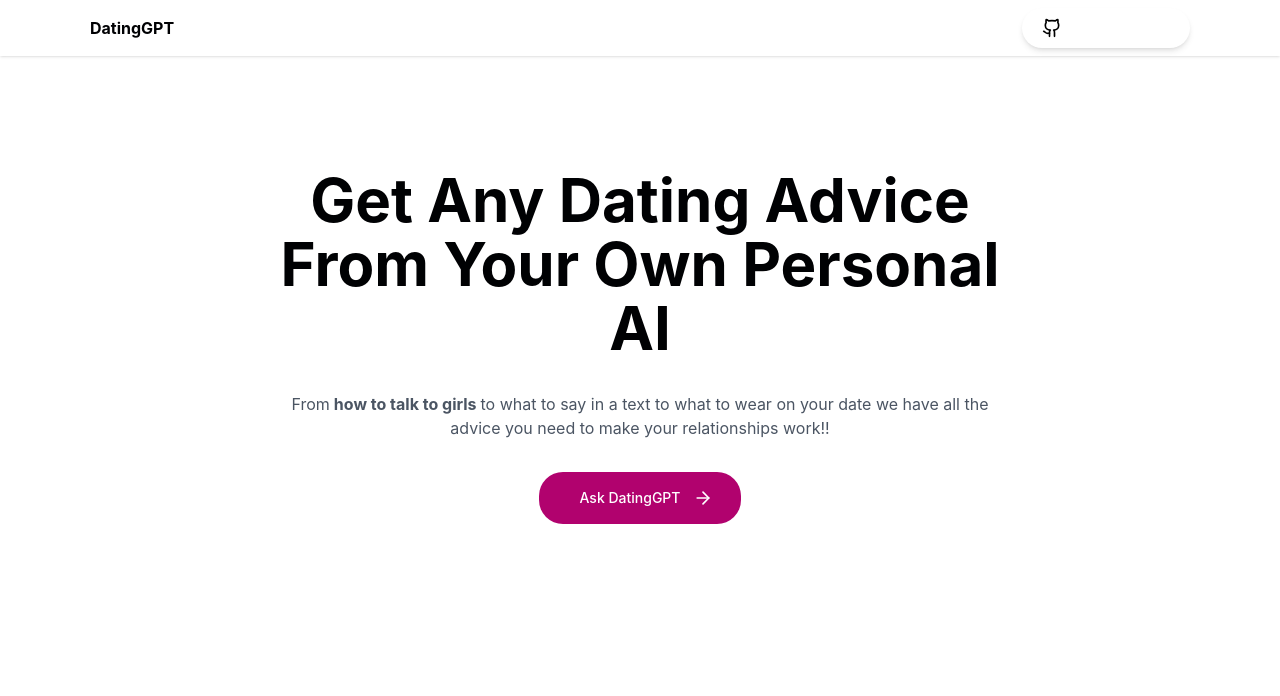
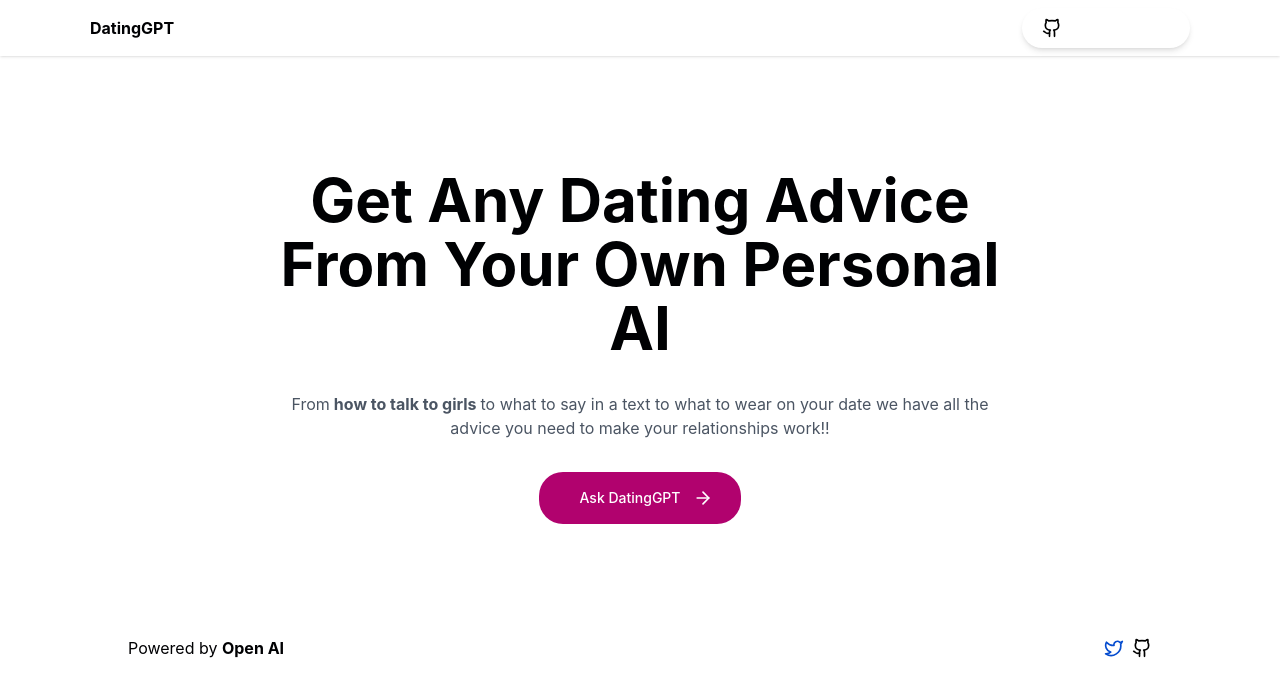
Before and after one commit to francisamidu/dating-gpt, a React (Vite) app: page / in a window 1280 px wide. Shown: the top 696 px of the page. Built offline with nearby package versions, Linux system fonts and the light colour scheme.

Commit message:
UI tweaks

```diff
--- a/src/components/App.tsx
+++ b/src/components/App.tsx
@@ -1,11 +1,12 @@
 import React from "react";
-import { Hero, Navbar } from ".";
+import { Footer, Hero, Navbar } from ".";
 
 const App = () => {
   return (
     <main className="w-full min-h-[90vh] min-w-[90vh]">
       <Navbar />
       <Hero />
+      <Footer />
     </main>
   );
 };
--- a/src/components/Footer.tsx
+++ b/src/components/Footer.tsx
@@ -1,19 +1,24 @@
 import React from "react";
-import { TwitterIcon, GithubIcon } from "lucide-react";
+import { Twitter, Github } from "lucide-react";
 
 const Footer = () => {
   return (
-    <footer className="py-3 px-4">
+    <footer className="px-4 sticky bottom-0 w-full bg-white">
+      <div className="max-w-screen-lg md:mx-auto  flex flex-row items-center justify-between">
         <p>
           Powered by{" "}
           <a href="https://openai.com" className="font-bold">
             Open AI
-        </a>{" "}
-        and <a href="https://netlify.app/edge-functions">Edge Functions</a>
+          </a>
         </p>
         <div className="flex flex-row items-center">
-        <TwitterIcon color="#054ccf" className="mr-1" size={20} />
-        <GithubIcon color="#000" className="ml-1" size={20} />
+          <a href="https://twitter.com/iamfrancisamidu" className="font-bold">
+            <Twitter color="#054ccf" className="mr-1" size={20} />
+          </a>
+          <a href="https://github.com/francisamidu" className="font-bold">
+            <Github color="#000" className="ml-1" size={20} />
+          </a>
+        </div>
       </div>
     </footer>
   );
--- a/src/components/index.tsx
+++ b/src/components/index.tsx
@@ -1,6 +1,7 @@
 import App from "./App";
 import Button from "./Button";
+import Footer from "./Footer";
 import Hero from "./Hero";
 import Navbar from "./Navbar";
 
-export { App, Button, Hero, Navbar };
+export { App, Button, Footer, Hero, Navbar };
```
Lines whose indentation alone changed are shown as unchanged.
